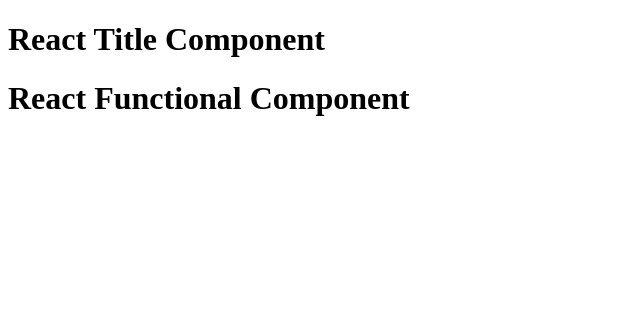
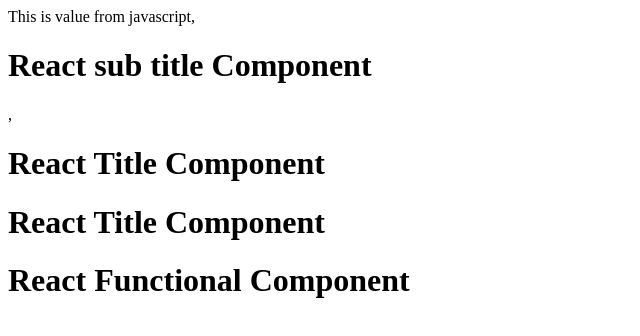
Before and after one commit to sadankumar/react-basic, a React (Vite) app: page / in a window 1280 px wide. Shown: the top 336 px of the page, without its empty margins (0-640 px from the left). Built offline with nearby package versions, Linux system fonts and the light colour scheme.

Commit message:
JSX details and curly brushes is awesome

```diff
--- a/App.js
+++ b/App.js
@@ -2,21 +2,35 @@
  import ReactDOM from "react-dom/client";
 
 //React Element is React.createElement converts element to "Object" not html element => Then render converts to the HTML element
+//React Element
+const Title1  = (
+    <h1 className="head1" tabIndex="6">
+        React sub title Component
+    </h1>
+);
 
+//Title Component
 const Title  = () => (
     <h1 className="head" tabIndex="6">
         React Title Component
     </h1>
 );
 
+
+
 //jsx code will get transpilled to createElement before render to the browser. -> we are using Parcel that uses babel
 const jsxHeading = <h1 id="heading"> React app using JSX</h1>; //internally calls the React.createElement
 //JSX is not html. attrubites must be in camelCase
 //JSX in multiple line needs to wrapo in round bracket.()
 
-//React Functional Component: It is just a function and use the jsx
+//React Functional Component: It is just a function and use the jsx.
+//Curly brushes: We can write javascript inside the curley brushes.
+//It automatically sanitise the value.
+//We can call as a function for the component {Title()}. it is very flexible
+const value = "This is value from javascript";// This can be come from the API
 const HeadingComponent = ()=> (
     <div id="container">
+        {value}, {Title1}, {Title()}
         <Title/>
          <h1 className="heading"> React Functional Component</h1>
     </div>
```
